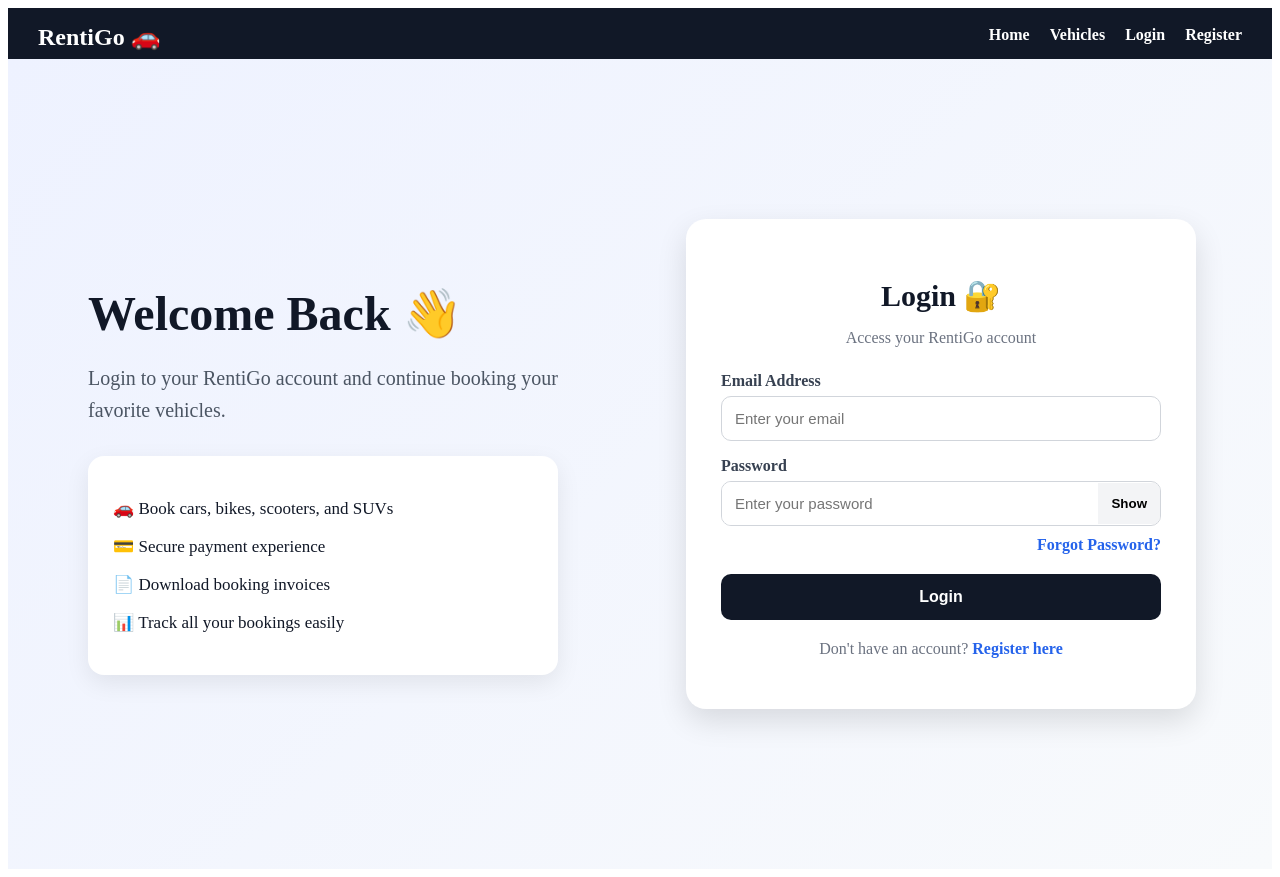
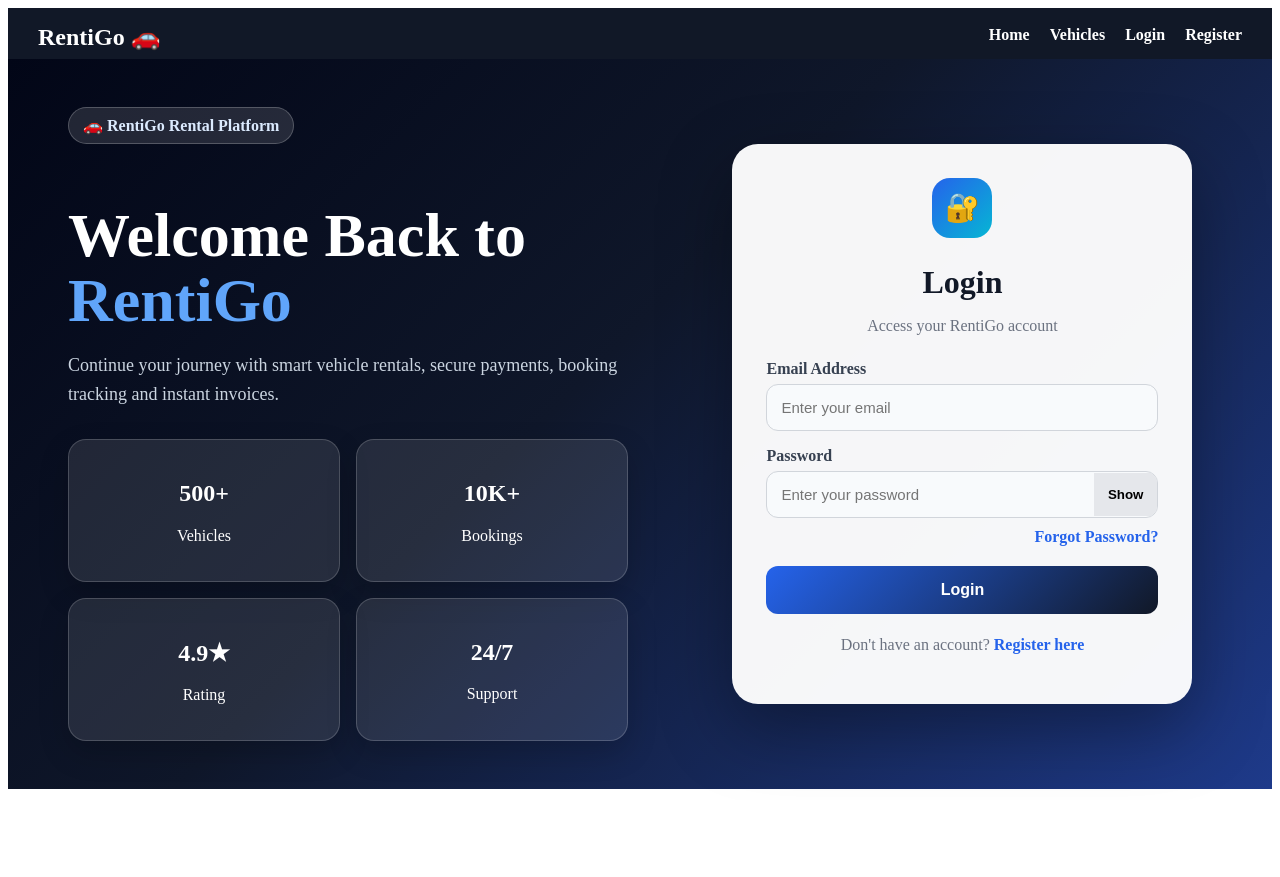
Before and after one commit to saikirangoud964/rentigo-vehicle-rental-system, a React app in the folder frontend/frontend/: page /login in a window 1280 px wide. After the commit the page ends 800 px from the top, so only its background shows below. Built offline with nearby package versions, Linux system fonts and the light colour scheme; the HTML template or start-up script is replaced by a standard one.

Commit message:
Improved login page UI

```diff
--- a/frontend/frontend/src/pages/Login.jsx
+++ b/frontend/frontend/src/pages/Login.jsx
@@ -16,10 +16,7 @@ function Login() {
   const [showPassword, setShowPassword] = useState(false);
 
   const handleChange = (e) => {
-    setFormData({
-      ...formData,
-      [e.target.name]: e.target.value,
-    });
+    setFormData({ ...formData, [e.target.name]: e.target.value });
   };
 
   const handleSubmit = async (e) => {
@@ -47,9 +44,7 @@ function Login() {
       localStorage.setItem("userInfo", JSON.stringify(userInfo));
       localStorage.setItem("token", data.token);
 
-      if (login) {
-        login(userInfo);
-      }
+      if (login) login(userInfo);
 
       alert("Login Successful 🎉");
 
@@ -59,7 +54,6 @@ function Login() {
         navigate("/");
       }
     } catch (error) {
-      console.log(error);
       alert(error.response?.data?.message || "Login Failed");
     } finally {
       setLoading(false);
@@ -68,27 +62,46 @@ function Login() {
 
   return (
     <div style={pageStyle}>
-      {/* Left Section */}
       <div style={leftBoxStyle}>
-        <h1 style={heroTitle}>Welcome Back 👋</h1>
+        <span style={badgeStyle}>🚗 RentiGo Rental Platform</span>
+
+        <h1 style={heroTitle}>
+          Welcome Back to <br />
+          <span style={highlightText}>RentiGo</span>
+        </h1>
 
         <p style={heroText}>
-          Login to your RentiGo account and continue booking your favorite
-          vehicles.
+          Continue your journey with smart vehicle rentals, secure payments,
+          booking tracking and instant invoices.
         </p>
 
-        <div style={featureBox}>
-          <p>🚗 Book cars, bikes, scooters, and SUVs</p>
-          <p>💳 Secure payment experience</p>
-          <p>📄 Download booking invoices</p>
-          <p>📊 Track all your bookings easily</p>
+        <div style={statsGrid}>
+          <div style={statCard}>
+            <h2>500+</h2>
+            <p>Vehicles</p>
+          </div>
+
+          <div style={statCard}>
+            <h2>10K+</h2>
+            <p>Bookings</p>
+          </div>
+
+          <div style={statCard}>
+            <h2>4.9★</h2>
+            <p>Rating</p>
+          </div>
+
+          <div style={statCard}>
+            <h2>24/7</h2>
+            <p>Support</p>
+          </div>
         </div>
       </div>
 
-      {/* Login Card */}
       <div style={cardStyle}>
-        <h2 style={titleStyle}>Login 🔐</h2>
+        <div style={iconStyle}>🔐</div>
 
+        <h2 style={titleStyle}>Login</h2>
         <p style={subtitleStyle}>Access your RentiGo account</p>
 
         <form onSubmit={handleSubmit}>
@@ -126,7 +139,6 @@ function Login() {
             </button>
           </div>
 
-          {/* Forgot Password */}
           <div style={forgotContainerStyle}>
             <Link to="/forgot-password" style={forgotLinkStyle}>
               Forgot Password?
@@ -149,59 +161,94 @@ function Login() {
   );
 }
 
-/* ================= STYLES ================= */
-
 const pageStyle = {
-  minHeight: "calc(100vh - 90px)",
+  minHeight: "calc(100vh - 70px)",
   display: "grid",
-  gridTemplateColumns: "1fr 1fr",
-  gap: "40px",
+  gridTemplateColumns: "1.1fr 0.9fr",
+  gap: "35px",
   alignItems: "center",
-  padding: "50px",
-  background: "linear-gradient(135deg, #eef2ff, #f8fafc)",
+  padding: "35px 60px",
+  background: "linear-gradient(135deg, #020617, #0f172a 45%, #1e3a8a)",
+  boxSizing: "border-box",
 };
 
 const leftBoxStyle = {
-  padding: "30px",
+  color: "#fff",
+};
+
+const badgeStyle = {
+  display: "inline-block",
+  background: "rgba(255,255,255,0.12)",
+  border: "1px solid rgba(255,255,255,0.22)",
+  color: "#dbeafe",
+  padding: "8px 14px",
+  borderRadius: "999px",
+  fontWeight: "700",
+  marginBottom: "18px",
 };
 
 const heroTitle = {
-  fontSize: "48px",
-  color: "#111827",
-  marginBottom: "15px",
+  fontSize: "clamp(38px, 5vw, 62px)",
+  color: "#fff",
+  marginBottom: "16px",
+  lineHeight: "1.05",
+};
+
+const highlightText = {
+  color: "#60a5fa",
 };
 
 const heroText = {
-  fontSize: "20px",
-  color: "#4b5563",
+  fontSize: "18px",
+  color: "#cbd5e1",
   lineHeight: "1.6",
-  maxWidth: "520px",
+  maxWidth: "620px",
 };
 
-const featureBox = {
+const statsGrid = {
+  display: "grid",
+  gridTemplateColumns: "repeat(2, 1fr)",
+  gap: "16px",
   marginTop: "30px",
-  background: "#fff",
-  padding: "25px",
-  borderRadius: "16px",
-  boxShadow: "0 8px 24px rgba(0,0,0,0.08)",
-  fontSize: "17px",
-  color: "#111827",
-  maxWidth: "420px",
+  maxWidth: "560px",
+};
+
+const statCard = {
+  background: "rgba(255,255,255,0.1)",
+  border: "1px solid rgba(255,255,255,0.18)",
+  padding: "20px",
+  borderRadius: "18px",
+  textAlign: "center",
+  boxShadow: "0 12px 30px rgba(0,0,0,0.18)",
 };
 
 const cardStyle = {
   width: "100%",
-  maxWidth: "440px",
-  background: "#fff",
-  padding: "35px",
-  borderRadius: "20px",
-  boxShadow: "0 12px 30px rgba(0,0,0,0.12)",
+  maxWidth: "460px",
+  background: "rgba(255,255,255,0.96)",
+  padding: "34px",
+  borderRadius: "26px",
+  boxShadow: "0 25px 70px rgba(0,0,0,0.35)",
   justifySelf: "center",
+  boxSizing: "border-box",
+};
+
+const iconStyle = {
+  width: "60px",
+  height: "60px",
+  borderRadius: "18px",
+  background: "linear-gradient(135deg, #2563eb, #06b6d4)",
+  display: "flex",
+  alignItems: "center",
+  justifyContent: "center",
+  fontSize: "28px",
+  margin: "0 auto 15px",
+  color: "#fff",
 };
 
 const titleStyle = {
   textAlign: "center",
-  fontSize: "30px",
+  fontSize: "32px",
   marginBottom: "8px",
   color: "#111827",
 };
@@ -215,16 +262,17 @@ const subtitleStyle = {
 const labelStyle = {
   display: "block",
   marginBottom: "6px",
-  fontWeight: "600",
+  fontWeight: "700",
   color: "#374151",
 };
 
 const inputStyle = {
   width: "100%",
-  padding: "13px",
+  padding: "14px",
   marginBottom: "16px",
+  borderRadius: "12px",
   border: "1px solid #d1d5db",
-  borderRadius: "10px",
+  background: "#f8fafc",
   fontSize: "15px",
   outline: "none",
   boxSizing: "border-box",
@@ -234,24 +282,27 @@ const passwordBoxStyle = {
   display: "flex",
   alignItems: "center",
   border: "1px solid #d1d5db",
-  borderRadius: "10px",
+  borderRadius: "12px",
   overflow: "hidden",
+  background: "#f8fafc",
 };
 
 const passwordInputStyle = {
   flex: 1,
-  padding: "13px",
+  padding: "14px",
   border: "none",
   outline: "none",
   fontSize: "15px",
+  minWidth: 0,
+  background: "transparent",
 };
 
 const showBtnStyle = {
-  padding: "13px",
+  padding: "14px",
   border: "none",
-  background: "#f3f4f6",
+  background: "#e5e7eb",
   cursor: "pointer",
-  fontWeight: "600",
+  fontWeight: "700",
 };
 
 const forgotContainerStyle = {
@@ -263,24 +314,24 @@ const forgotContainerStyle = {
 const forgotLinkStyle = {
   color: "#2563eb",
   textDecoration: "none",
-  fontWeight: "600",
+  fontWeight: "700",
 };
 
 const buttonStyle = {
   width: "100%",
-  padding: "14px",
-  backgroundColor: "#111827",
+  padding: "15px",
+  border: "none",
+  borderRadius: "12px",
+  fontWeight: "700",
+  fontSize: "16px",
+  cursor: "pointer",
+  background: "linear-gradient(135deg, #2563eb, #111827)",
   color: "#fff",
-  border: "none",
-  borderRadius: "10px",
-  cursor: "pointer",
-  fontSize: "16px",
-  fontWeight: "bold",
 };
 
 const registerTextStyle = {
   textAlign: "center",
-  marginTop: "20px",
+  marginTop: "22px",
   color: "#6b7280",
 };
 
```
